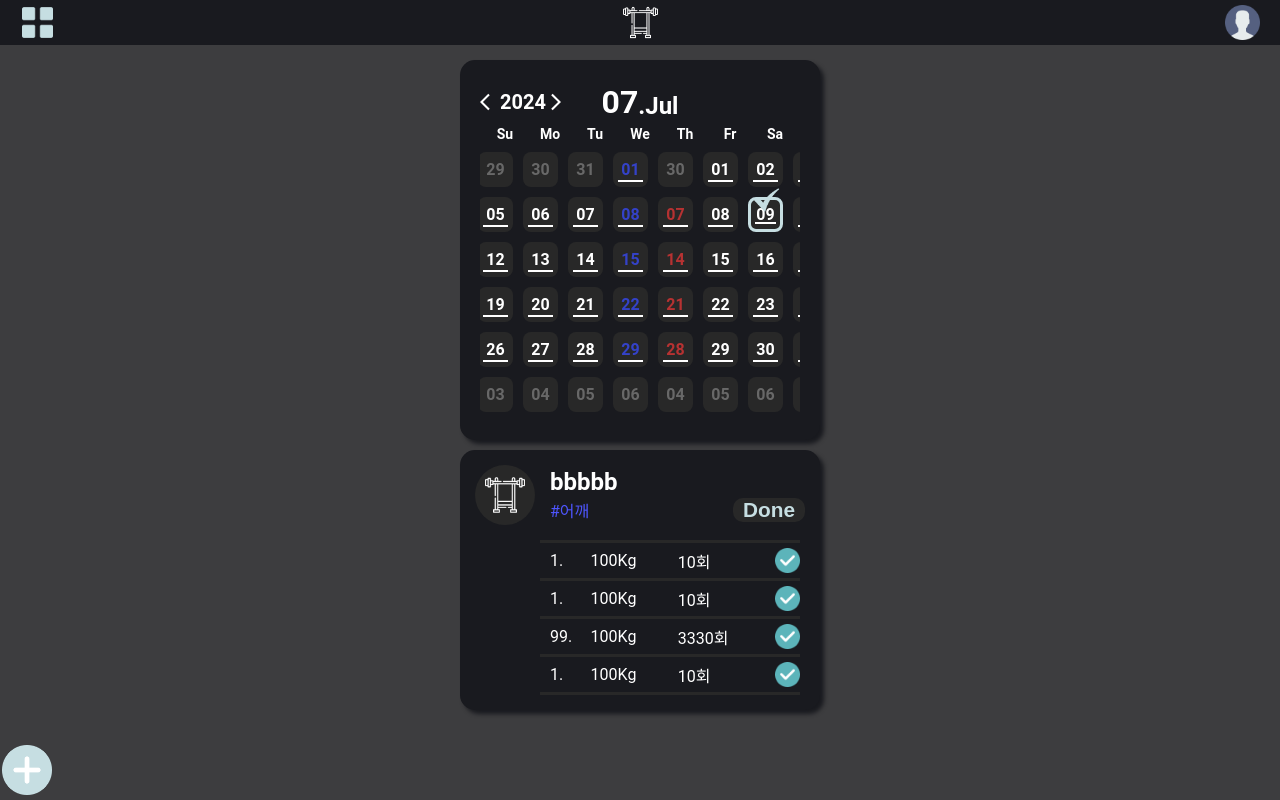
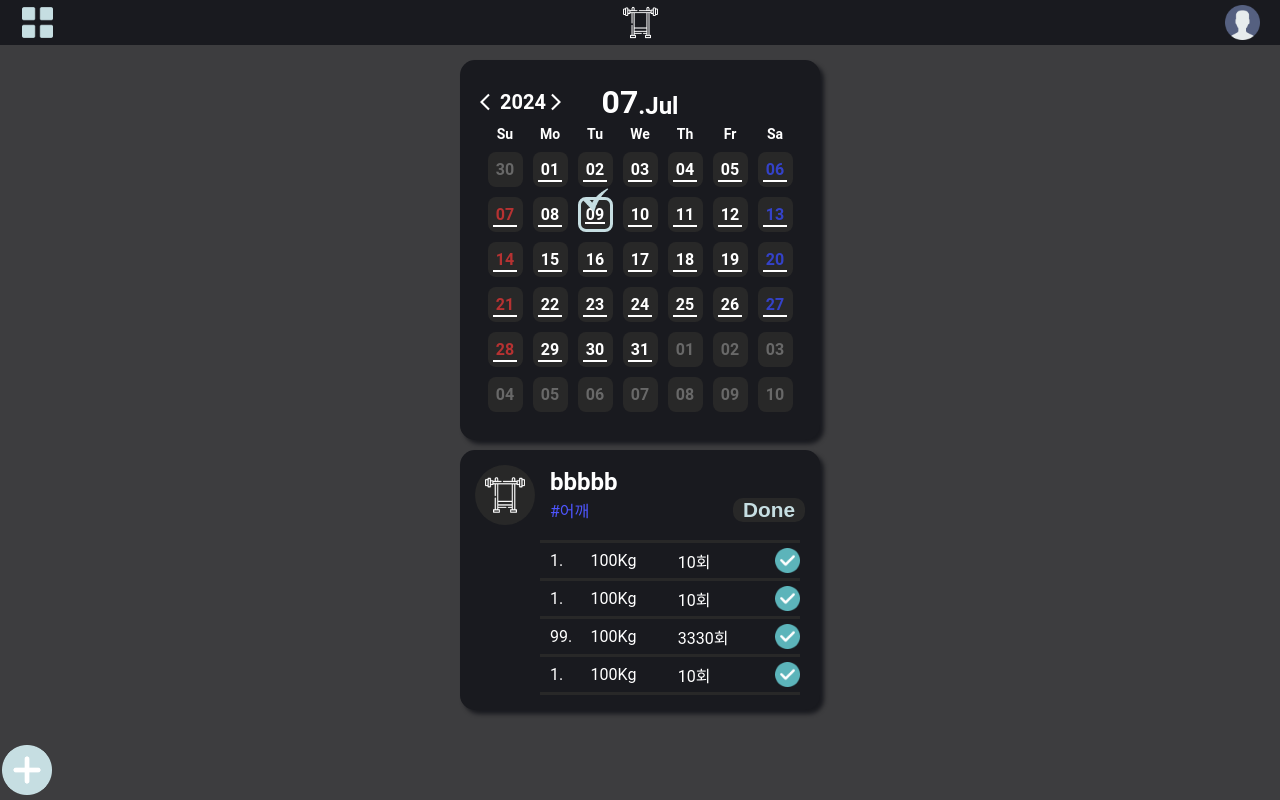
Before and after one commit to M2316/JEALTH_2024, a React (Vite) app in the folder front-end/: page /app/health in a window 1280 px wide. Built offline with nearby package versions, Linux system fonts and the light colour scheme.

Commit message:
캘린더 스와이프 모션 추가

```diff
--- a/front-end/package.json
+++ b/front-end/package.json
@@ -19,6 +19,7 @@
     "@tanstack/react-query-devtools": "^5.49.2",
     "axios": "^1.7.2",
     "dayjs": "^1.11.12",
+    "framer-motion": "^11.3.21",
     "jwt-decode": "^4.0.0",
     "react": "^18.3.1",
     "react-dom": "^18.3.1",
--- a/front-end/src/App.jsx
+++ b/front-end/src/App.jsx
@@ -4,8 +4,6 @@ import PrivateRoute from "./route/PrivateRoute";
 import Login from "./pages/login/Login";
 import Home from "./pages/home/Home";
 import HealthPage from "./pages/health/HealthPage";
-import { css } from "@emotion/react";
-import { useState } from "react";
 
 function App() {
     const {state} = useLocation();
--- a/front-end/src/pages/health/components/Calendar.jsx
+++ b/front-end/src/pages/health/components/Calendar.jsx
@@ -1,6 +1,7 @@
 import React, { useEffect, useRef, useState } from "react";
 import { calendarBodyStyle, calendarDateContainerStyle, calendarSubTitleStyle, calendarTitleStyle, monthStyle, yearStyle } from "./CalendarStyle";
 import { MdArrowBackIos, MdArrowForwardIos } from "react-icons/md";
+import {motion, useAnimation} from "framer-motion";
 
 import HealthCard from "./HealthCard";
 import dayjs from "dayjs";
@@ -12,10 +13,12 @@ const weekName = ["Su","Mo", "Tu", "We", "Th", "Fr", "Sa"];
 
 
 const Calendar = () => {
-    //캘린더에 들어갈 데이터 객체
+
+    //캘린더 swipe 애니메이션 컨트롤러
+    const calendarSwipeControls = useAnimation();
+
+    //캘린더에 들어갈 DATE 객체
     const [renderCalendarValue, setRenderCalendarValue] = useState({});
-
-    const scrollRef = useRef(null);
 
 
     //선택 일 state
@@ -34,16 +37,15 @@ const Calendar = () => {
             beforeMonth:calendarDate(requestDate.subtract(1,'month').format("YYYY-MM-DD")),
             nowMonth:calendarDate(requestDate.format("YYYY-MM-DD")),
             afterMonth:calendarDate(requestDate.add(1,'month').format("YYYY-MM-DD")),
-
         });
         //렌더링 이후에 scroll 이동하기 위해 setTimeout 적용
-        setTimeout(()=>{
-            if (scrollRef.current) {
-                // div 요소의 전체 너비 계산 후 중간 지점으로 스크롤 설정
-                const scrollWidth = scrollRef.current.scrollWidth;
-                scrollRef.current.scrollLeft = (scrollWidth / 2) - (scrollRef.current.querySelector('ul').clientWidth/2);
-              }
-        },1)
+        // setTimeout(()=>{
+        //     if (scrollRef.current) {
+        //         // div 요소의 전체 너비 계산 후 중간 지점으로 스크롤 설정
+        //         const scrollWidth = scrollRef.current.scrollWidth;
+        //         scrollRef.current.scrollLeft = (scrollWidth / 2) - (scrollRef.current.querySelector('ul').clientWidth/2);
+        //       }
+        // },1)
     }, [selectDate]);
 
 
@@ -78,6 +80,42 @@ const Calendar = () => {
 
 
 
+    //framer-motion [캘린더 swipe]
+    const calendarSwipeHandle = (event, info)=>{
+        if (info.offset.x > 100) {
+            // 오른쪽으로 스와이프
+            calendarSwipeControls.start({ x: `calc(${info.offset.x}px + 100%`, opacity: 0 },{transition:{duration:0.03}}).then(() => {
+                const requestDate = dayjs(selectDate.year+"-"+selectDate.month+"-"+selectDate.date).subtract(1,'month');
+                setSelectDate({
+                    year:requestDate.format('YYYY'),
+                    month:requestDate.format('MM'),
+                    monthName:requestDate.format('MMM'),
+                    date:requestDate.format('DD'),
+                    day:requestDate.format("ddd")
+                })
+            //   setCurrentIndex((prevIndex) => (prevIndex + 1) % cards.length);
+              calendarSwipeControls.start({ x: [-200,0], opacity: 1 });
+            });
+          } else if (info.offset.x < -100) {
+            // 왼쪽으로 스와이프
+            calendarSwipeControls.start({ x: `calc(${info.offset.x}px + -100%`, opacity: 0 },{transition:{duration:0.03}}).then(() => {
+                const requestDate = dayjs(selectDate.year+"-"+selectDate.month+"-"+selectDate.date).add(1,'month');
+                setSelectDate({
+                    year:requestDate.format('YYYY'),
+                    month:requestDate.format('MM'),
+                    monthName:requestDate.format('MMM'),
+                    date:requestDate.format('DD'),
+                    day:requestDate.format("ddd")
+                })
+            //   setCurrentIndex((prevIndex) => (prevIndex - 1 + cards.length) % cards.length);
+              calendarSwipeControls.start({ x: [200,0], opacity: 1 });
+            });
+          }else{
+            calendarSwipeControls.start({ x: 0, opacity: 1 });
+          }
+    }
+
+
 
     return (
         <HealthCard addStyle={`width:90%;height:380px;`}>
@@ -97,13 +135,11 @@ const Calendar = () => {
                 <ul css={calendarSubTitleStyle}>
                     {weekName.map((name)=><li key={ name}>{name}</li>)}
                 </ul>
-                <div css={calendarDateContainerStyle} ref={scrollRef}>
-                    <CalendarDate selectDate={selectDate} setSelectDate={setSelectDate} nowDate={date} renderCalendarValue={renderCalendarValue.beforeMonth}></CalendarDate>
+                <motion.div css={calendarDateContainerStyle} drag="x" animate={calendarSwipeControls} onDragEnd={calendarSwipeHandle} initial={{ x: 0, opacity: 1 }}>
+                    {/* <CalendarDate selectDate={selectDate} setSelectDate={setSelectDate} nowDate={date} renderCalendarValue={renderCalendarValue.beforeMonth}></CalendarDate> */}
                     <CalendarDate selectDate={selectDate} setSelectDate={setSelectDate} nowDate={date} renderCalendarValue={renderCalendarValue.nowMonth}></CalendarDate>
-                    <CalendarDate selectDate={selectDate} setSelectDate={setSelectDate} nowDate={date} renderCalendarValue={renderCalendarValue.afterMonth}></CalendarDate>
-                    {/* <CalendarDate type="now" selectDate={selectDate} setSelectDate={setSelectDate} nowDate={date}></CalendarDate> */}
-                    {/* <CalendarDate type="after" selectDate={selectDate} setSelectDate={setSelectDate} nowDate={date}></CalendarDate> */}
-                </div>
+                    {/* <CalendarDate selectDate={selectDate} setSelectDate={setSelectDate} nowDate={date} renderCalendarValue={renderCalendarValue.afterMonth}></CalendarDate> */}
+                </motion.div>
 
 
             </div>
```
Also changed, not shown: front-end/src/pages/health/components/CalendarDate.jsx (+7 -6 lines), 1 other file (tests, documents, lock files or other folders).
